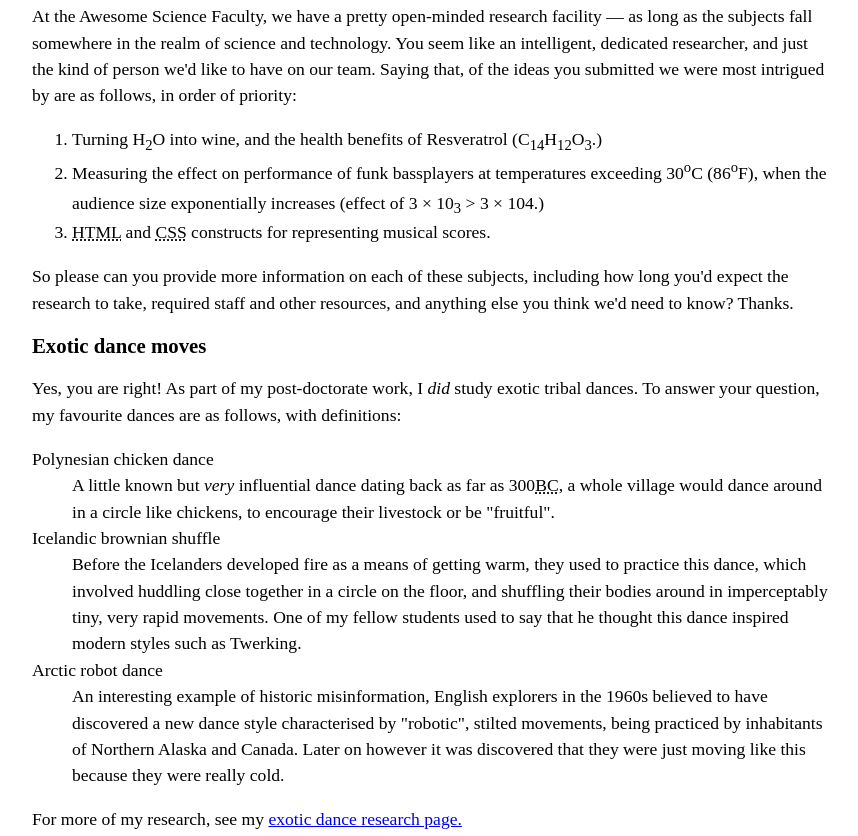
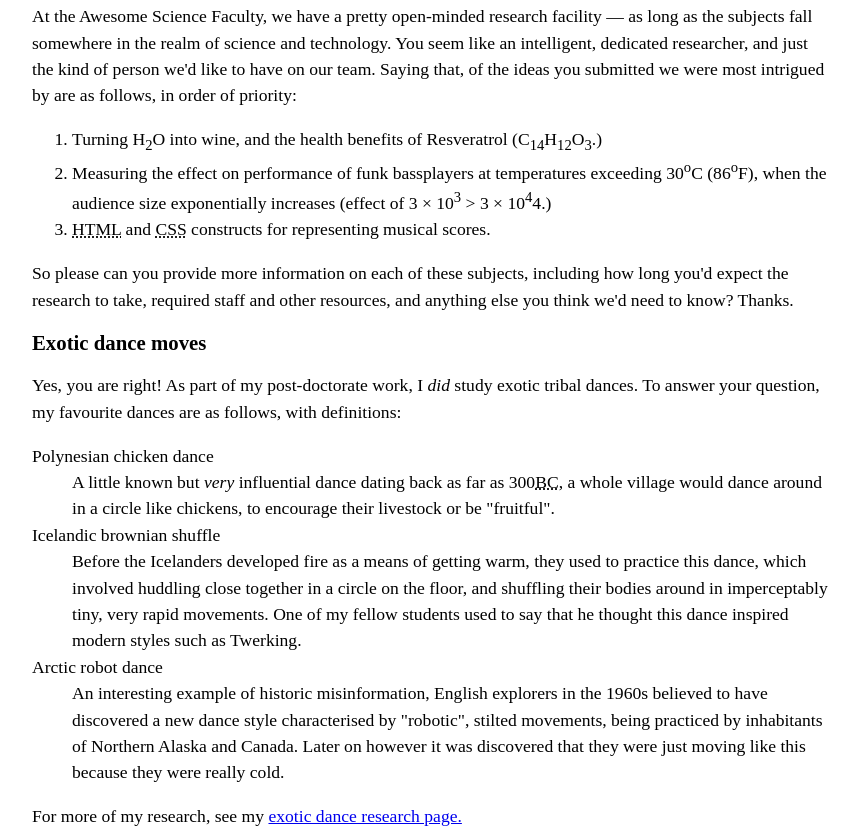
Before and after one commit to bushido95/bushido95.github.io, a plain HTML site: page letter-markup/index.html in a window 1280 px wide. Shown: the part 890-1726 px from the top of the page, without its empty margins (208-1066 px from the left). Drawn offline with Linux system fonts and the light colour scheme.

Commit message:
Update index.html

```diff
--- a/letter-markup/index.html
+++ b/letter-markup/index.html
@@ -79,7 +79,7 @@ UK<br/>
 
 <ol>
 <li>Turning H<sub>2</sub>O into wine, and the health benefits of Resveratrol (C<sub>14</sub>H<sub>12</sub>O<sub>3</sub>.)</li>
-<li>Measuring the effect on performance of funk bassplayers at temperatures exceeding 30<sup>o</sup>C (86<sup>o</sup>F), when the audience size exponentially increases (effect of 3 &times; 10<sub>3</sub> &gt; 3 &times; 10<sup></sup>4</sup>.)</li>
+<li>Measuring the effect on performance of funk bassplayers at temperatures exceeding 30<sup>o</sup>C (86<sup>o</sup>F), when the audience size exponentially increases (effect of 3 &times; 10<sup>3</sup> &gt; 3 &times; 10<sup>4</sup>4.)</li>
 <li><abbr title="HyperText Markup Language">HTML</abbr> and <abbr title="Cascading Style Sheet">
     CSS</abbr> constructs for representing musical scores.</li>
 </ol>
```
